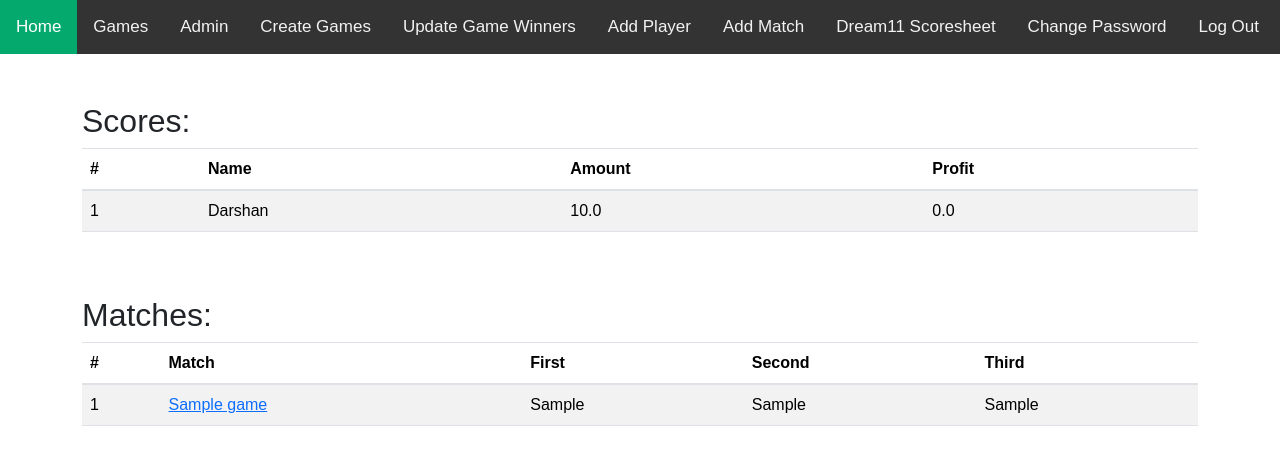
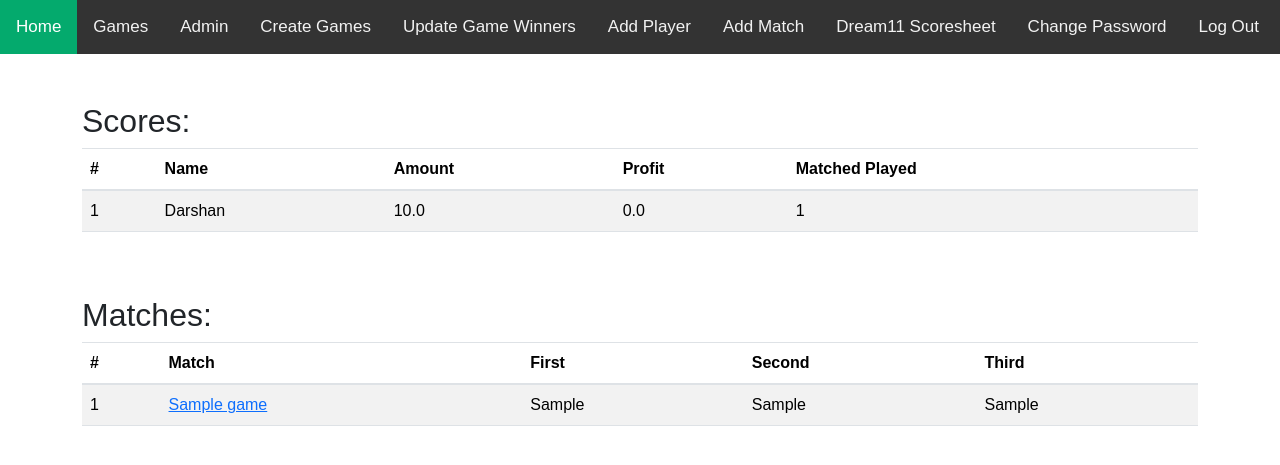
Before and after one commit to Sudharshan1409/IPLBid, a Django app: page /bid/dream11/scores/ in a window 1280 px wide. Shown: the top 465 px of the page. Run offline with Django 4.2, Linux system fonts and the light colour scheme; a user stored in the database is signed in; tables that the repository leaves empty hold one stand-in row (values such as "Sample post"); parts of the project's set-up code (start-up, migrations or seed data) failed here and were passed over; some libraries are stand-ins or nearby versions.

Commit message:
Update scores.html

```diff
--- a/bid/templates/bid/scores.html
+++ b/bid/templates/bid/scores.html
@@ -10,6 +10,7 @@
         <th scope="col">Name</th>
         <th scope="col">Amount</th>
         <th scope="col">Profit</th>
+        <th scope="col">Matched Played</th>
     </tr>
     </thead>
     <tbody>
@@ -19,6 +20,7 @@
             <td>{{ score.name }}</td>
             <td>{{ score.score }}</td>
             <td>{{ score.profit }}</td>
+            <td>{{ score.matchesPlayed }}</td>
         </tr>
     {% endfor %}
     </tbody>
```
